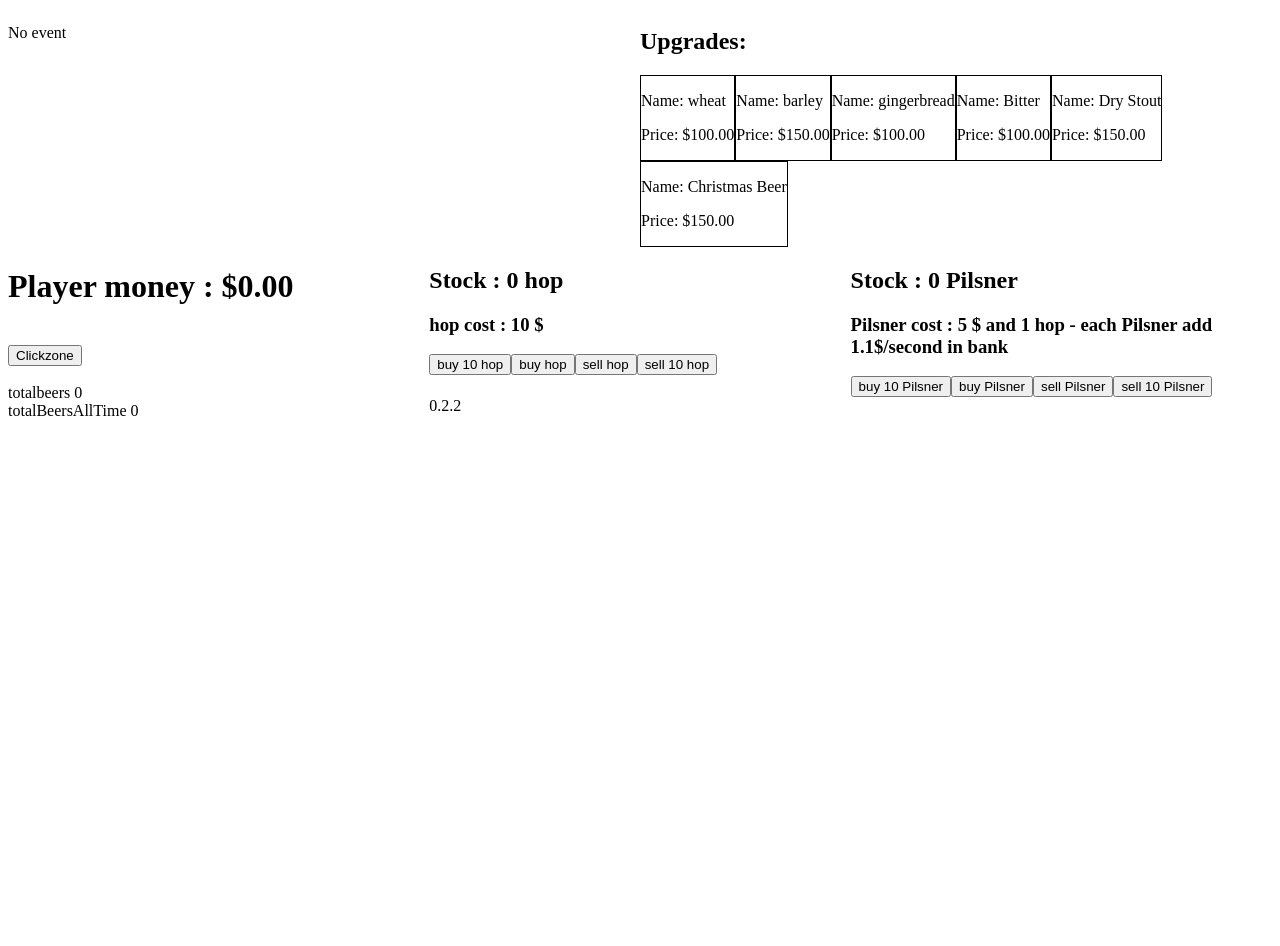
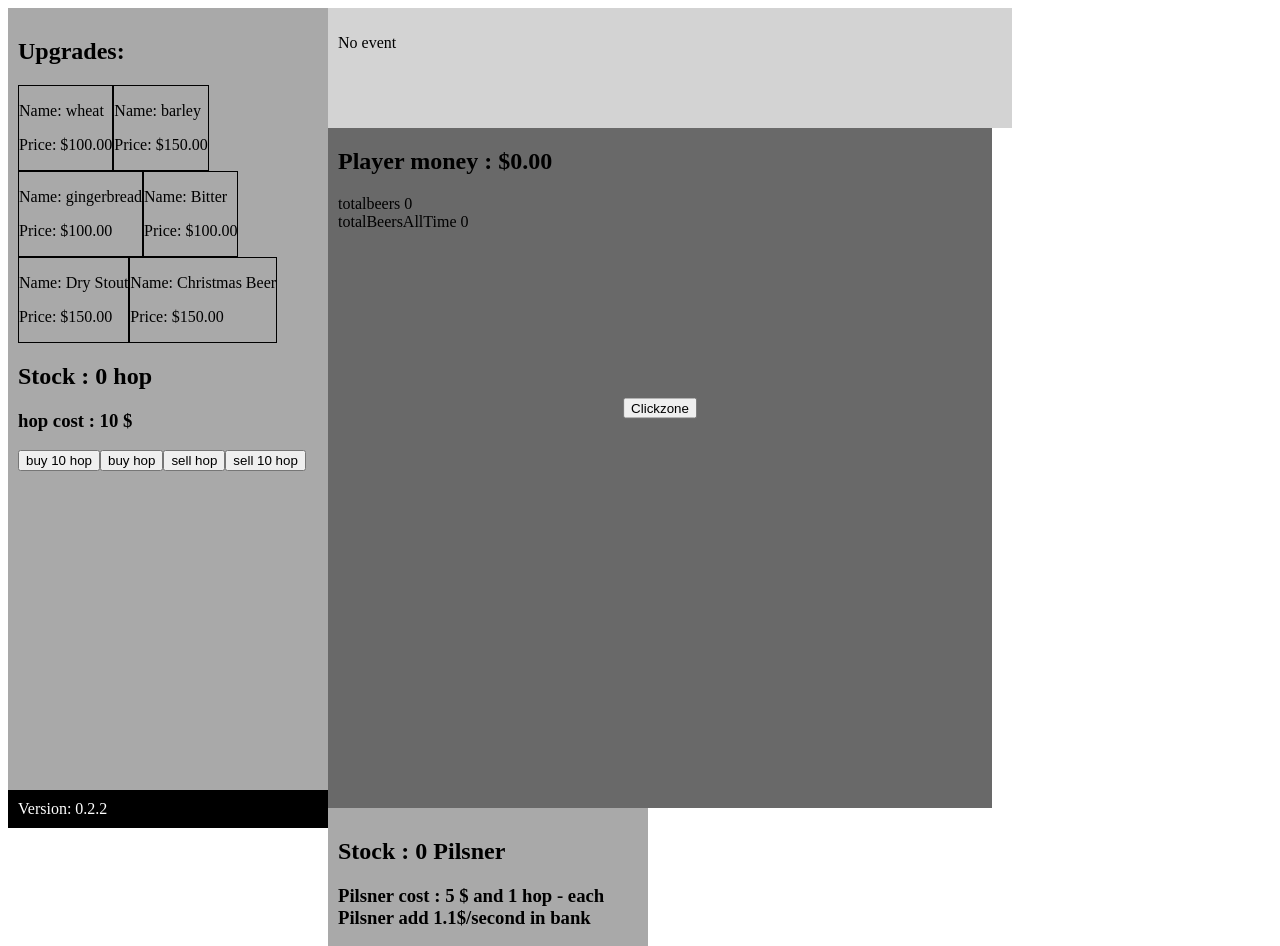
Before and after one commit to emmanuel-franc/beerclick, an Angular app: page / in a window 1280 px wide. Shown: the top 946 px of the page. Before the commit the page ends 800 px from the top, so only its background shows below. Built offline with nearby package versions, Linux system fonts and the light colour scheme.

Commit message:
dom orga

```diff
--- a/src/app/app.component.html
+++ b/src/app/app.component.html
@@ -1,19 +1,29 @@
-<div>
-  <div class="col-6">
-  <app-event [(player)]="player"></app-event>
-  </div>
-  <div class="col-6">
+<div class="store">
   <app-upgrade [(player)]="player"></app-upgrade>
+
+  <div *ngFor="let consumable of player.resources.consumables;">
+    <div *ngIf="consumable.unlocked">
+      <h2>Stock : {{consumable.qty}} {{consumable.name }}</h2>
+      <app-item [item]="consumable"></app-item>
     </div>
   </div>
 
+  <div class="appVersion">
+    Version: {{appVersion}}
+  </div>
+</div>
 
-<div class="col-4">
-  <h1>Player money : {{player.resources.money.qty | currency: 'USD': true}}</h1>
-  <br>
+<div class="main">
+  <div class="event">
+    <app-event [(player)]="player"></app-event>
+  </div>
 
+  <div class="clickZone">
     <app-click-zone [(player)]="player"></app-click-zone>
-  <br>
+  </div>
+
+  <div class="stats">
+    <h2>Player money : {{player.resources.money.qty | currency: 'USD': true}}</h2>
 
     totalbeers
     {{totalBeers || 0}}
@@ -21,17 +31,9 @@
     totalBeersAllTime
     {{totalBeersAllTime}}
   </div>
-
-<div class="col-4">
-  <div *ngFor="let consumable of player.resources.consumables;">
-    <div *ngIf="consumable.unlocked">
-      <h2>Stock : {{consumable.qty}} {{consumable.name }}</h2>
-      <app-item [item]="consumable"></app-item>
-    </div>
-  </div>
 </div>
 
-<div class="col-4">
+<div class="store">
   <div *ngFor="let beer of player.resources.beers">
     <div *ngIf="beer.unlocked">
       <h2>Stock : {{beer.qty}} {{beer.name }}</h2>
@@ -39,7 +41,3 @@
     </div>
   </div>
 </div>
-
-<div>
-  {{appVersion}}
-</div>
--- a/src/app/app.component.scss
+++ b/src/app/app.component.scss
@@ -1,9 +1,48 @@
-.col-4 {
-  width: 33.33%;
+.store {
+  position: relative;
+  height: 100vh;
+  width: 300px;
+  padding: 10px;
   float: left;
+  background: darkgrey;
 }
 
-.col-6 {
-  width: 50%;
+.main {
+  position: relative;
+  width: calc(100% - 600px); //600px = stores width
+  height: 100vh;
   float: left;
+  background: dimgrey;
 }
+
+.event {
+  width: 100%;
+  height: 100px;
+  padding: 10px;
+  background: lightgrey;
+}
+
+.clickZone {
+  padding: 0 10px;
+
+  app-click-zone {
+    position: absolute;
+    top: 50%;
+    left: 50%;
+    transform: translate(-50%, -50%);
+  }
+}
+
+.stats {
+  padding: 0 10px;
+}
+
+.appVersion {
+  position: absolute;
+  right: 0;
+  bottom: 0;
+  left: 0;
+  padding: 10px;
+  color: #ffffff;
+  background: #000000;
+}
```
Lines whose indentation alone changed are shown as unchanged.
